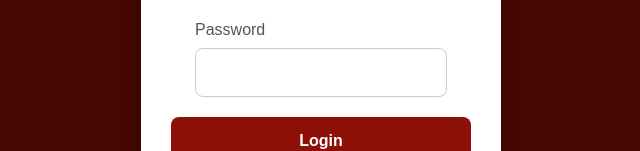
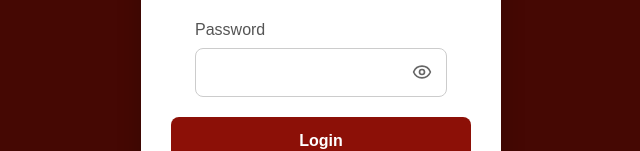
Before and after one commit to mahamwaseem/crisis_management, a React (Create React App) app: page /login in a window 1280 px wide. Shown: the part 361-512 px from the top of the page, without its empty margins (319-959 px from the left). Built offline with nearby package versions, Linux system fonts and the light colour scheme.

Commit message:
Added Eye icon in the password section
Debug that the password is not visible in login page so add the eye icon that can show and hide the password

```diff
--- a/src/pages/login.js
+++ b/src/pages/login.js
@@ -1,12 +1,14 @@
-import  { useState } from "react";
+import { useState } from "react";
 import axios from "axios";
 import '../styles/login.css';
+import { Eye, EyeOff } from 'lucide-react';
 
 const LoginPage = () => {
   const [formData, setFormData] = useState({
     email: '',
     password: ''
   });
+  const [showPassword, setShowPassword] = useState(false);
 
   const handleChange = (e) => {
     setFormData({ ...formData, [e.target.name]: e.target.value });
@@ -64,7 +66,22 @@ const LoginPage = () => {
 
             <div className="form-group">
               <label>Password</label>
-              <input type="password" name="password" value={formData.password} onChange={handleChange} required />
+              <div className="password-input-container">
+                <input
+                  type={showPassword ? "text" : "password"}
+                  name="password"
+                  value={formData.password}
+                  onChange={handleChange}
+                  required
+                />
+                <button
+                  type="button"
+                  className="password-toggle-btn"
+                  onClick={() => setShowPassword(!showPassword)}
+                >
+                  {showPassword ? <EyeOff size={20} /> : <Eye size={20} />}
+                </button>
+              </div>
             </div>
 
             <button type="submit" className="login-btn">Login</button>
--- a/src/styles/login.css
+++ b/src/styles/login.css
@@ -46,6 +46,32 @@
   text-align: left;
 }
 
+.password-input-container {
+  position: relative;
+  display: flex;
+  align-items: center;
+}
+
+.password-toggle-btn {
+  position: absolute;
+  right: 10px;
+  top: 50%;
+  transform: translateY(-50%);
+  background: none;
+  border: none;
+  padding: 5px;
+  cursor: pointer;
+  display: flex;
+  align-items: center;
+  justify-content: center;
+  color: #666;
+  transition: color 0.3s ease;
+}
+
+.password-toggle-btn:hover {
+  color: #8C1007;
+}
+
 .form-group label {
   display: block;
   margin-bottom: 6px;
@@ -56,15 +82,21 @@
 .form-group input {
   width: 100%;
   padding: 12px 15px;
+  padding-right: 45px;
   border-radius: 8px;
   border: 1px solid #ccc;
   font-size: 0.95rem;
   transition: all 0.3s ease;
 }
 
+.password-input-container input {
+  margin-top: 0;
+}
+
 .form-group input:focus {
   border-color: #8C1007;
   outline: none;
+  box-shadow: 0 0 0 2px rgba(140, 16, 7, 0.1);
 }
 
 /* Submit button */
```
